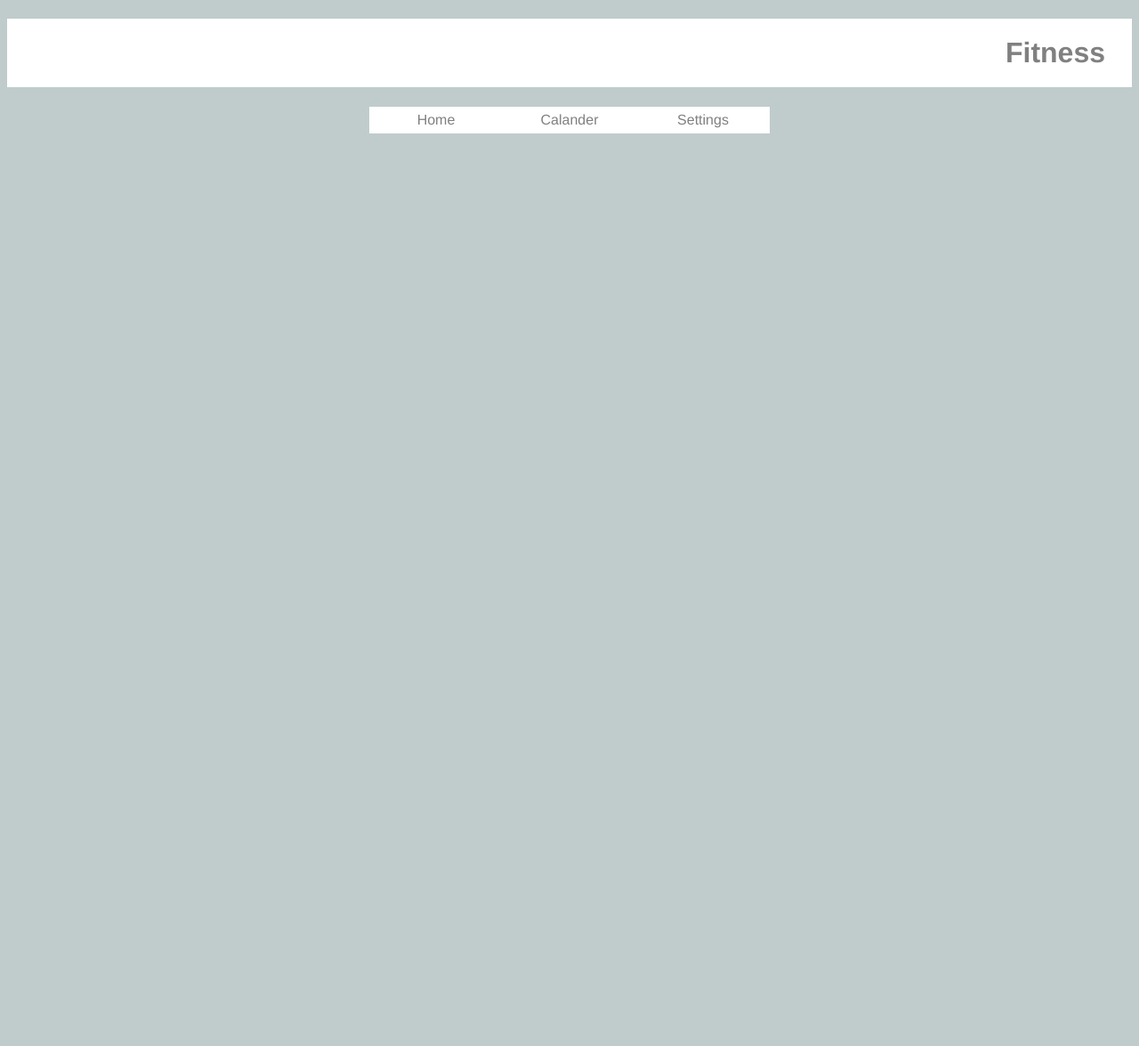
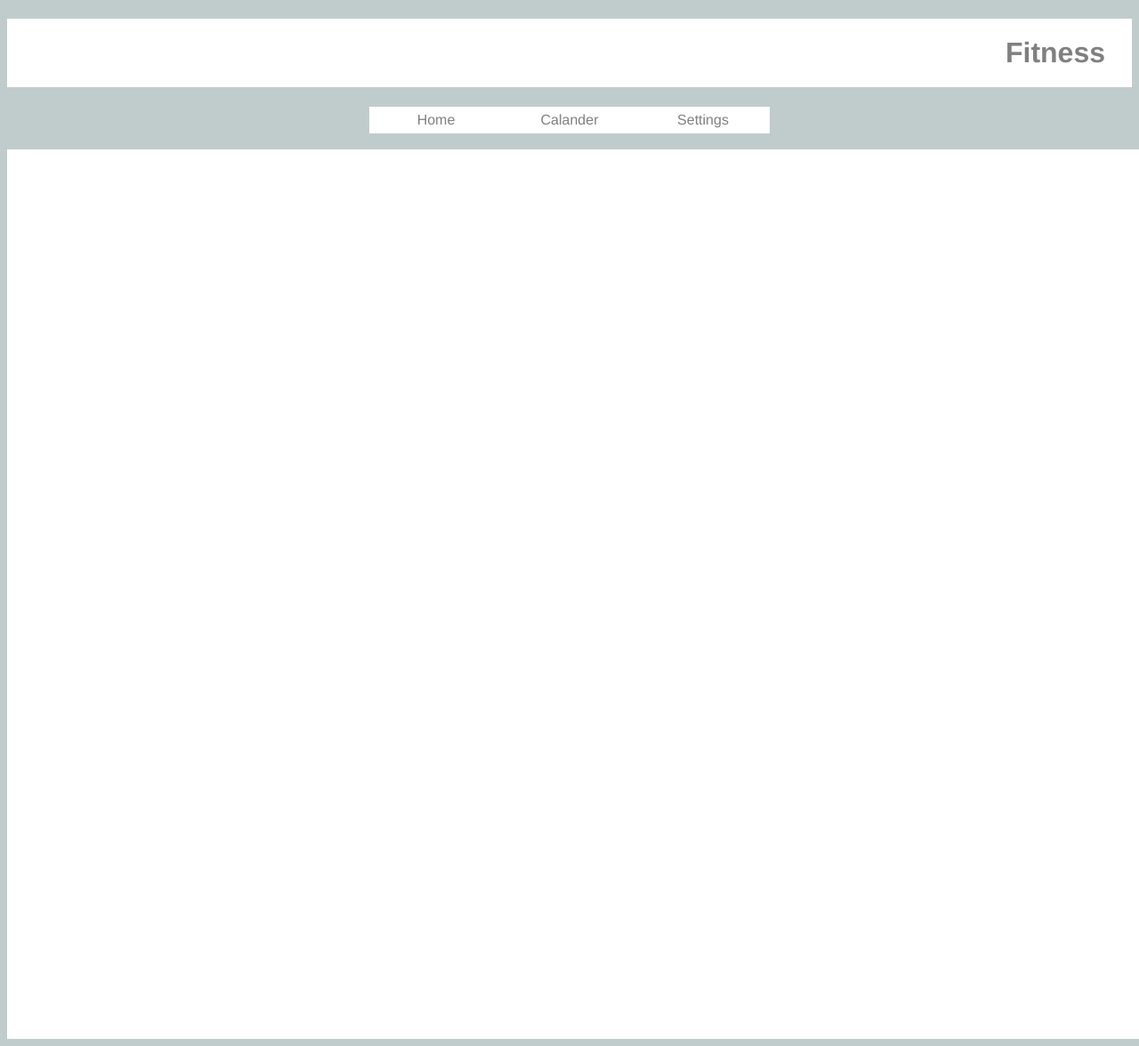
Before and after one commit to Trix13/2014FallWeb, a PHP site: page /home.html in a window 1280 px wide; the page is wider, and only the part inside the window is pictured. Shown: that part at 89% size. Before the commit the page ends 150 px from the top of that part, so only its background shows below. Run offline with PHP 8.4, Linux system fonts and the light colour scheme.

Commit message:
Commit FitnessTracker

```diff
--- a/FitnessTracker/CssSheet.css
+++ b/FitnessTracker/CssSheet.css
@@ -83,10 +83,22 @@
 	#p1{
 		padding:30px;
 		margin:30px;
-		background-color: navy;
+		background-color:white;
+
 
 	}
 	#p1 a{
 
 		color:orange;
 	}
+	#img {
+		padding:10px;
+		border-color:gray;
+	}
+	#form{
+		width:1400px;
+		height:1000px;
+		margin-left: auto;
+		margin-right:auto;
+		background-color:white;
+	}
--- a/FitnessTracker/account.html
+++ b/FitnessTracker/account.html
@@ -22,4 +22,8 @@
 			</div>
 		</div>
 	</body>
+	<br>
+		<div id="form">
+
+		</div>
 </html>
--- a/FitnessTracker/calander.html
+++ b/FitnessTracker/calander.html
@@ -21,5 +21,9 @@
 				</ul>
 			</div>
 		</div>
+		<br>
+		<div id="form">
+
+		</div>
 	</body>
 </html>
--- a/FitnessTracker/help.html
+++ b/FitnessTracker/help.html
@@ -21,5 +21,9 @@
 				</ul>
 			</div>
 		</div>
+		<br>
+		<div id="form">
+
+		</div>
 	</body>
 </html>
--- a/FitnessTracker/home.html
+++ b/FitnessTracker/home.html
@@ -21,5 +21,9 @@
 				</ul>
 			</div>
 		</div>
+		<br>
+		<div id="form">
+
+		</div>
 	</body>
 </html>
--- a/FitnessTracker/privacypolicy.html
+++ b/FitnessTracker/privacypolicy.html
@@ -21,5 +21,9 @@
 				</ul>
 			</div>
 		</div>
+		<br>
+		<div id="form">
+
+		</div>
 	</body>
 </html>
```
